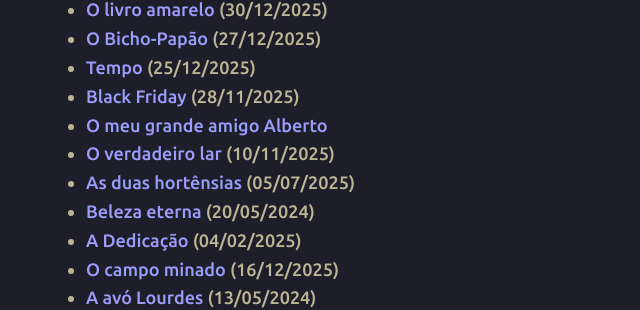
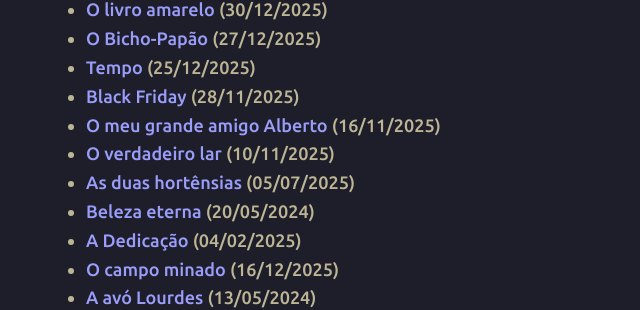
Before and after one commit to joaquim-capitao/queime-depois-de-ler, a Jekyll site: the page built from index.md, in a window 1280 px wide. Shown: the part 914-1224 px from the top of the page, without its empty margins (223-863 px from the left). Built offline with Jekyll 4.4.1, drawn with Linux system fonts in a browser that asks for light colours; our own code applies the rules of GitHub Pages for plain Markdown files.

Commit message:
Update index.md

```diff
--- a/index.md
+++ b/index.md
@@ -35,7 +35,7 @@ layout: style-index
 * [O Bicho-Papão](https://sites.google.com/view/obichopapao/o-bicho-pap%C3%A3o) (27/12/2025)
 * [Tempo](http://simp.ly/p/NPsGyr) (25/12/2025)
 * [Black Friday](http://simp.ly/p/RBDp5s) (28/11/2025)
-* [O meu grande amigo Alberto](https://joaquim-capitao.github.io/queime-depois-de-ler/o-meu-amigo-alberto)
+* [O meu grande amigo Alberto](https://joaquim-capitao.github.io/queime-depois-de-ler/o-meu-amigo-alberto) (16/11/2025)
 * [O verdadeiro lar](http://simp.ly/p/CgWxft) (10/11/2025)
 * [As duas hortênsias](http://simp.ly/p/cpTkWb) (05/07/2025)
 * [Beleza eterna](http://simp.ly/p/yJMMGt) (20/05/2024)
```
